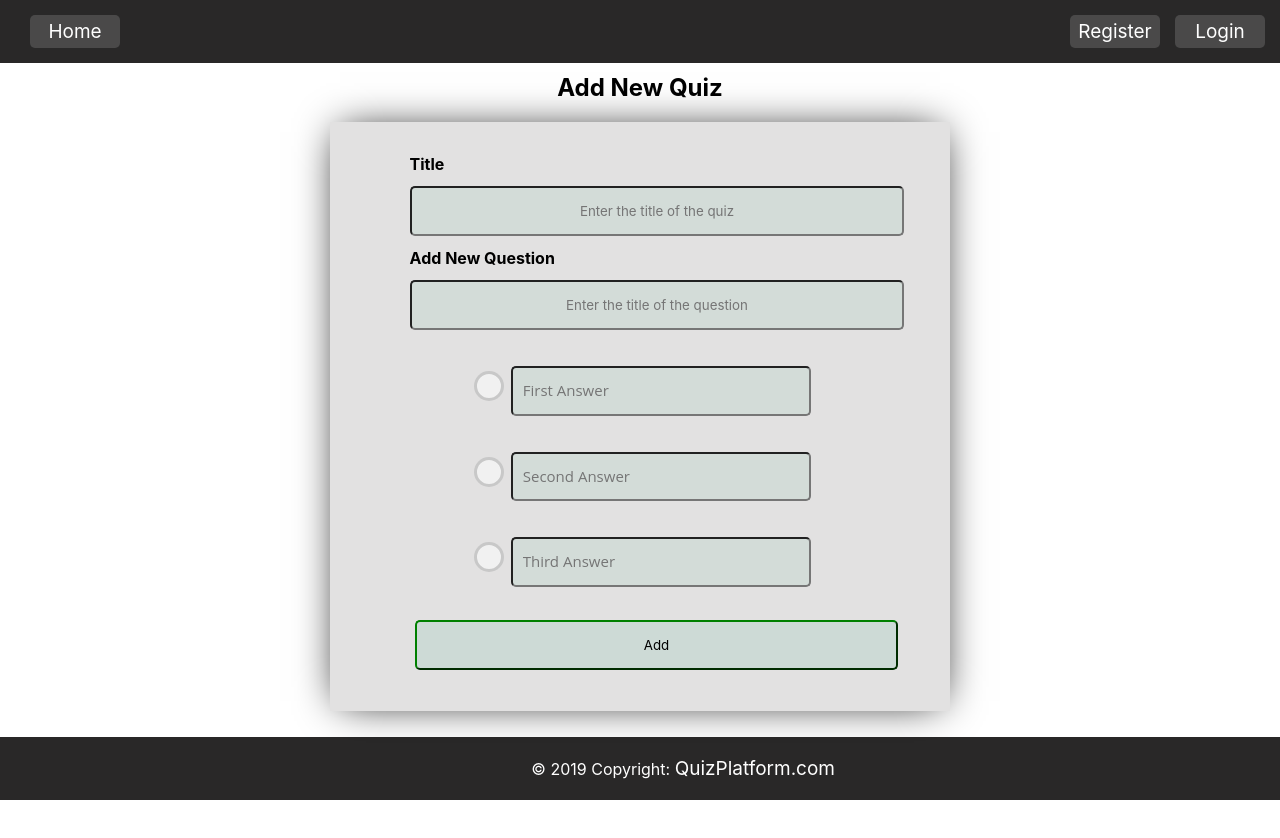
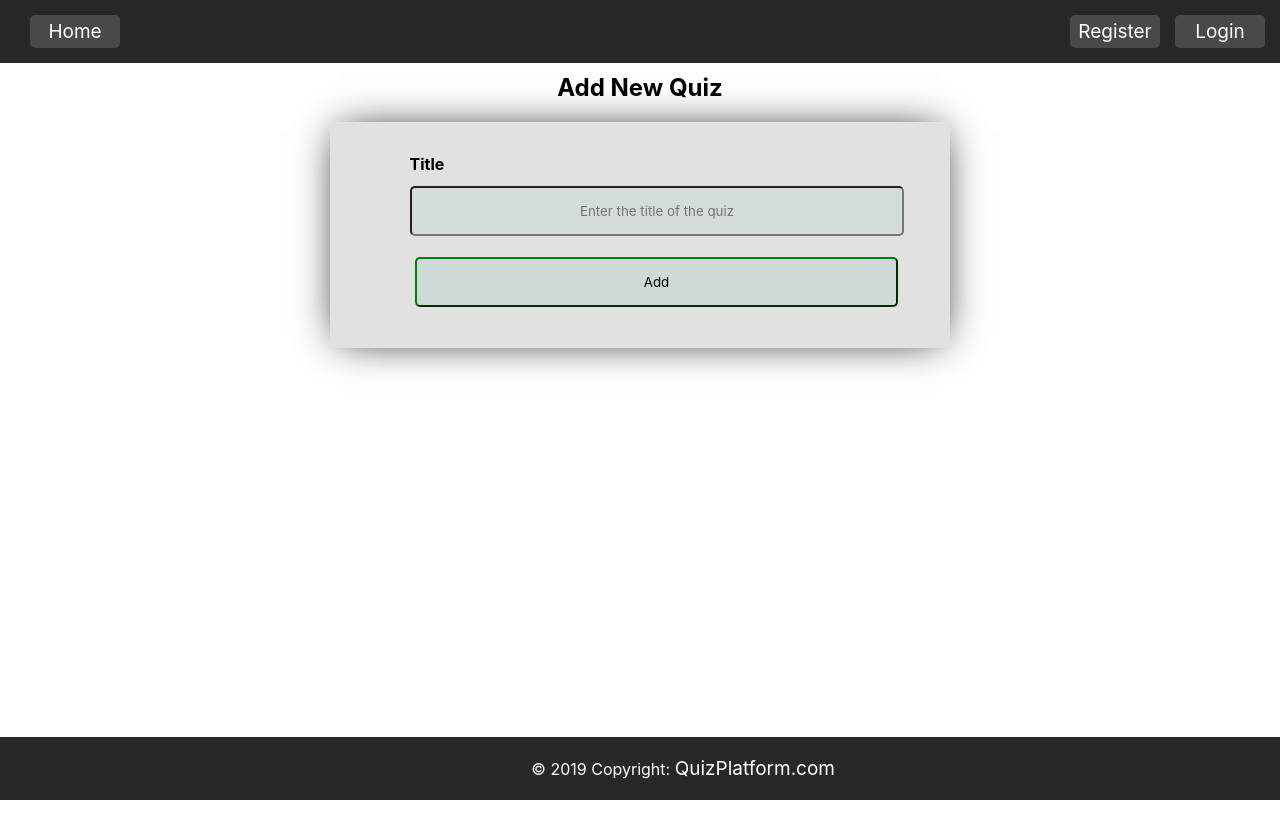
Before and after one commit to mihaela1354/Quiz-Vue-App, a Vue app: page /quiz/add in a window 1280 px wide. Shown: the top 838 px of the page. After the commit the page ends 800 px from the top, so only its background shows below. Built offline with nearby package versions, Linux system fonts and the light colour scheme.

Commit message:
Add Quiz
Left Only the title of the quiz.

```diff
--- a/src/components/quiz/AddQuiz.vue
+++ b/src/components/quiz/AddQuiz.vue
@@ -6,28 +6,7 @@
         <h4>Title</h4>
         <input class="input" type="text" name="quizTitle" placeholder="Enter the title of the quiz" />
       </section>
-      <section>
-        <h4>Add New Question</h4>
-        <input
-          class="input"
-          type="text"
-          name="questionTitle"
-          placeholder="Enter the title of the question"
-        />
-        <div>
-          <input class="form-radio" name="answer" type="radio" />
-          <input class="label" type="text" placeholder="First Answer" />
-        </div>
-        <div>
-          <input class="form-radio" name="answer" type="radio" />
-          <input class="label" type="text" placeholder="Second Answer" />
-        </div>
-        <div>
-          <input class="form-radio" name="answer" type="radio" />
-          <input class="label" type="text" placeholder="Third Answer" />
-        </div>
-        <input class="add" type="submit" value="Add" />
-      </section>
+       <input class="add" type="submit" value="Add" />
     </form>
   </div>
 </template>
@@ -81,59 +60,6 @@ div input {
   display: inline-block;
   margin: 5px;
 }
-.form-radio {
-  -webkit-appearance: none;
-  -moz-appearance: none;
-  appearance: none;
-  display: inline-block;
-  position: relative;
-  background-color: #f1f1f1;
-  color: #666;
-  top: 10px;
-  height: 30px;
-  width: 30px;
-  border: solid;
-  border-color: rgba(0, 0, 0, 0.171);
-  border-radius: 50px;
-  cursor: pointer;
-  margin-right: 7px;
-  outline: none;
-}
-.form-radio:checked::before {
-  position: absolute;
-  font: 13px/1 "Open Sans", sans-serif;
-  left: 11px;
-  top: 7px;
-  content: "\02143";
-  transform: rotate(40deg);
-}
-.form-radio:hover {
-  background-color: #f7f7f7;
-}
-.form-radio:checked {
-  background-color: #f1f1f1;
-}
-.label {
-  font: 15px/1.7 "Open Sans", sans-serif;
-  color: #333;
-  -webkit-font-smoothing: antialiased;
-  -moz-osx-font-smoothing: grayscale;
-  text-align: left;
-  padding: 10px;
-  margin: auto;
-  background-color: rgba(139, 195, 176, 0.171);
-  width: 60%;
-  margin-bottom: 12px;
-  margin-top: 12px;
-  border-radius: 5px;
-}
-form div {
-  width: 100%;
-  margin-bottom: 12px;
-  margin-top: 12px;
-  border: 5px;
-  border-radius: 5px;
-}
 .add{
     background-color: rgba(193, 214, 207, 0.603);
   width: 105%;
```
